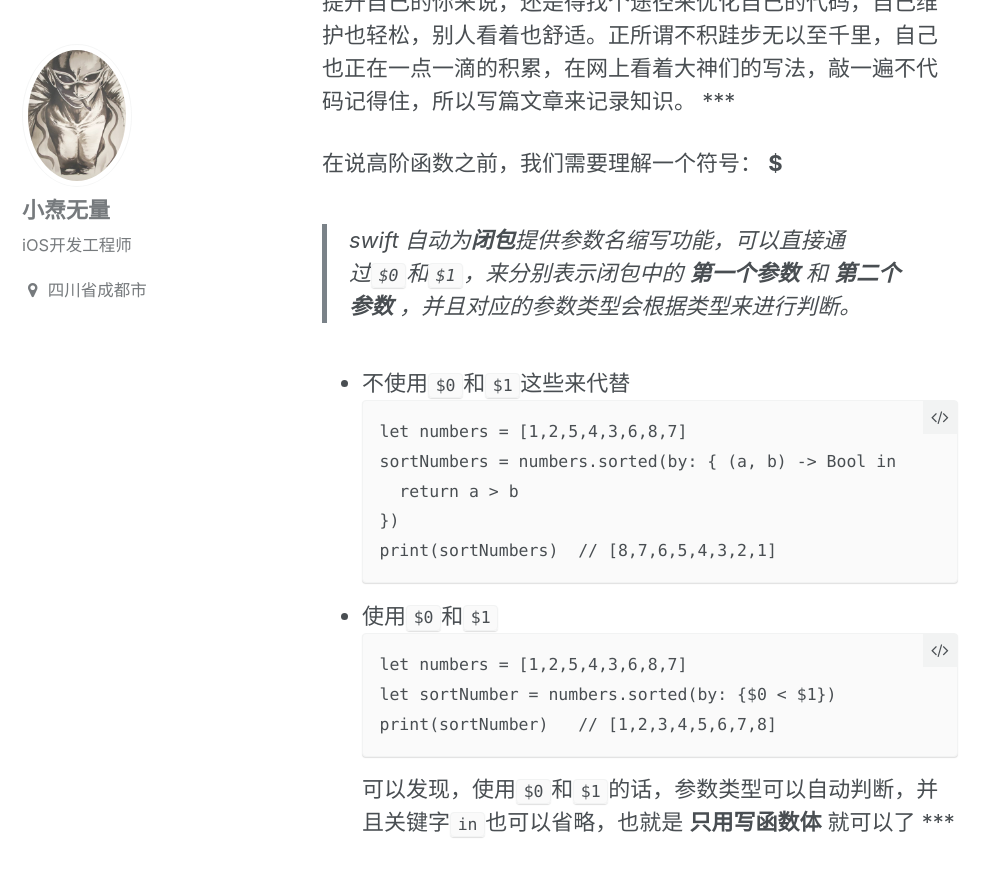
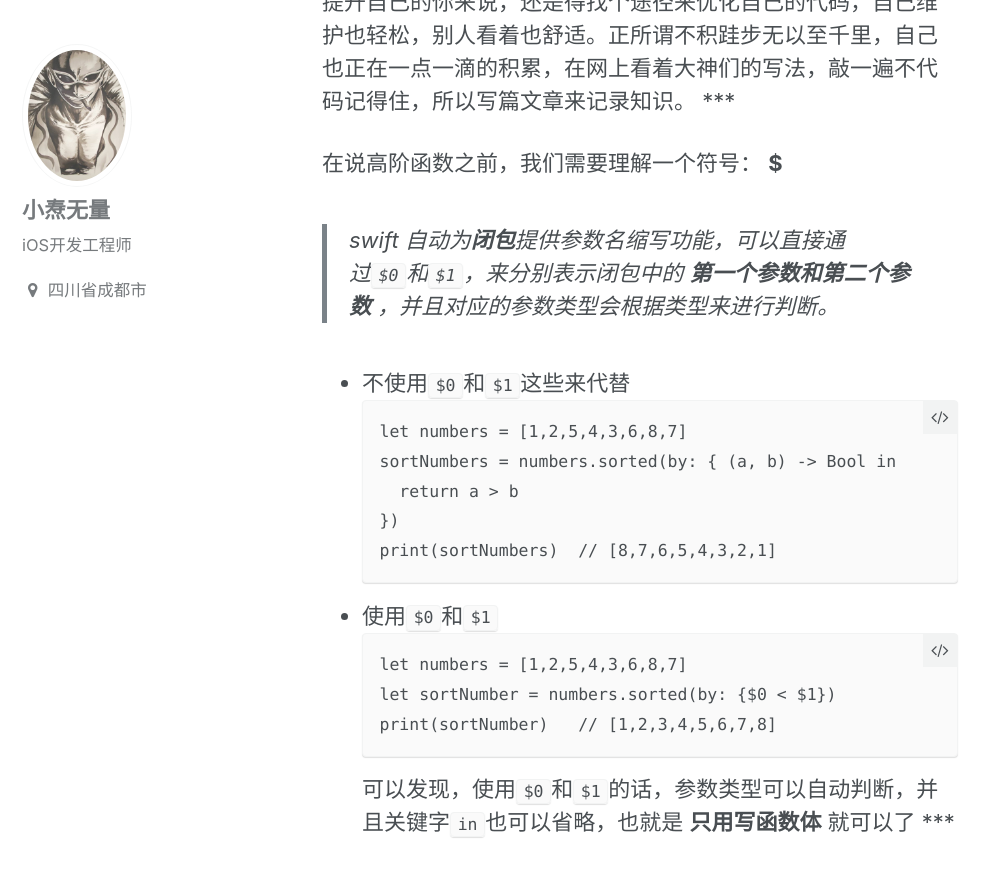
Before and after one commit to xiaotaowuliang/xiaotaowuliang.github.io, a Jekyll site: the page built from _posts/2018-03-04-Swift-Tips.md, in a window 1280 px wide and 900 px high, scrolled down 840 px. Shown: the top 877 px of the window, without its empty margins (0-999 px from the left). Built offline with Jekyll 4.4.1, drawn with Linux system fonts in a browser that asks for light colours.

Commit message:
文章格式修改

````diff
--- a/_posts/2018-03-04-Swift-Tips.md
+++ b/_posts/2018-03-04-Swift-Tips.md
@@ -15,7 +15,7 @@ tags:
 
 在说高阶函数之前，我们需要理解一个符号： __$__
 
->swift 自动为**闭包**提供参数名缩写功能，可以直接通过```$0```和```$1```，来分别表示闭包中的 __第一个参数__ 和 __第二个参数__ ，并且对应的参数类型会根据类型来进行判断。
+>swift 自动为**闭包**提供参数名缩写功能，可以直接通过```$0```和```$1```，来分别表示闭包中的 __第一个参数和第二个参数__ ，并且对应的参数类型会根据类型来进行判断。
 
 - 不使用```$0```和```$1```这些来代替
 ```
````
